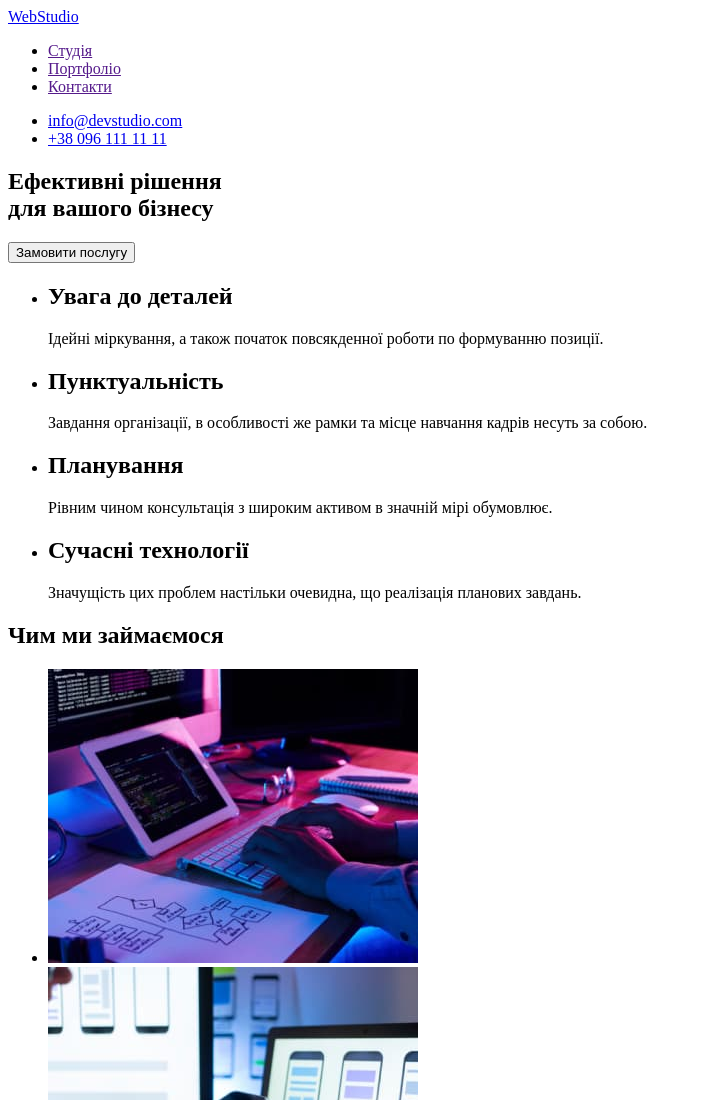
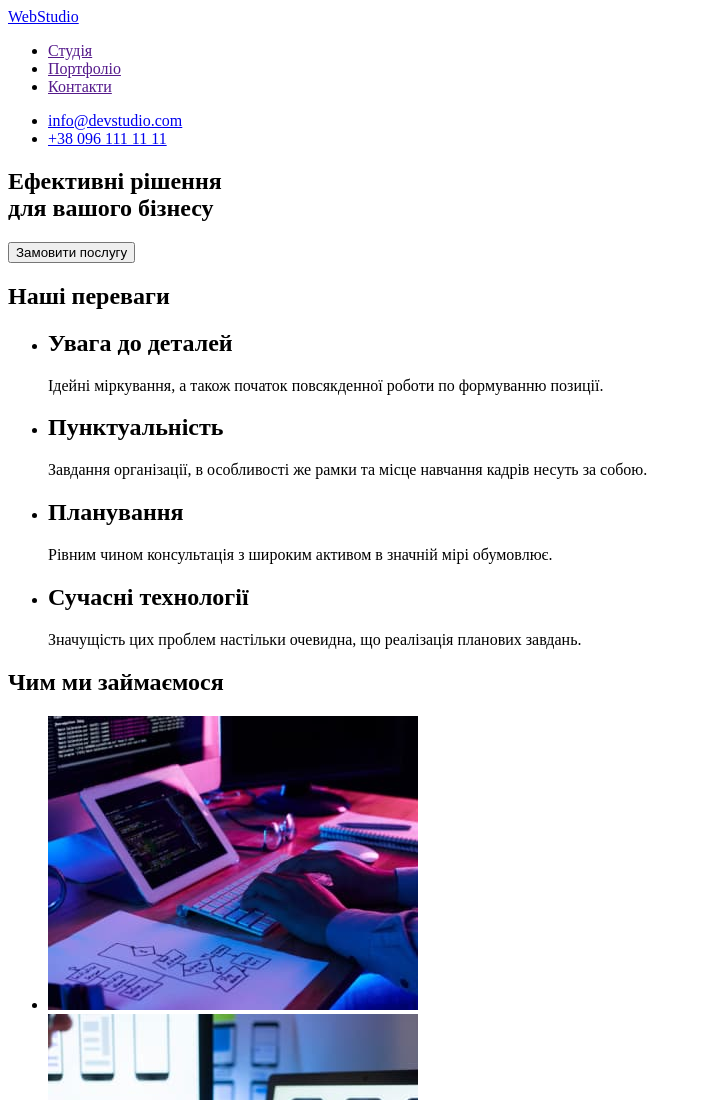
Before and after one commit to exmahinator/goit-markup-hw-01, a plain HTML site: page index.html in a window 1280 px wide. Shown: the top 1100 px of the page, without its empty margins (0-702 px from the left). Drawn offline with Linux system fonts and the light colour scheme.

Commit message:
Update index.html
Added h2 and explained that it describes that section, but will be hidden in CSS in the future

```diff
--- a/index.html
+++ b/index.html
@@ -37,6 +37,8 @@
         </section>
 
         <section>
+            <!-- h2 за допомогою CSS буде прихований, але по суті це секція з "перевагами команди" -->
+            <h2>Наші переваги</h2>
             <ul>
                 <li>
                     <h2>Увага до деталей</h2>
```
